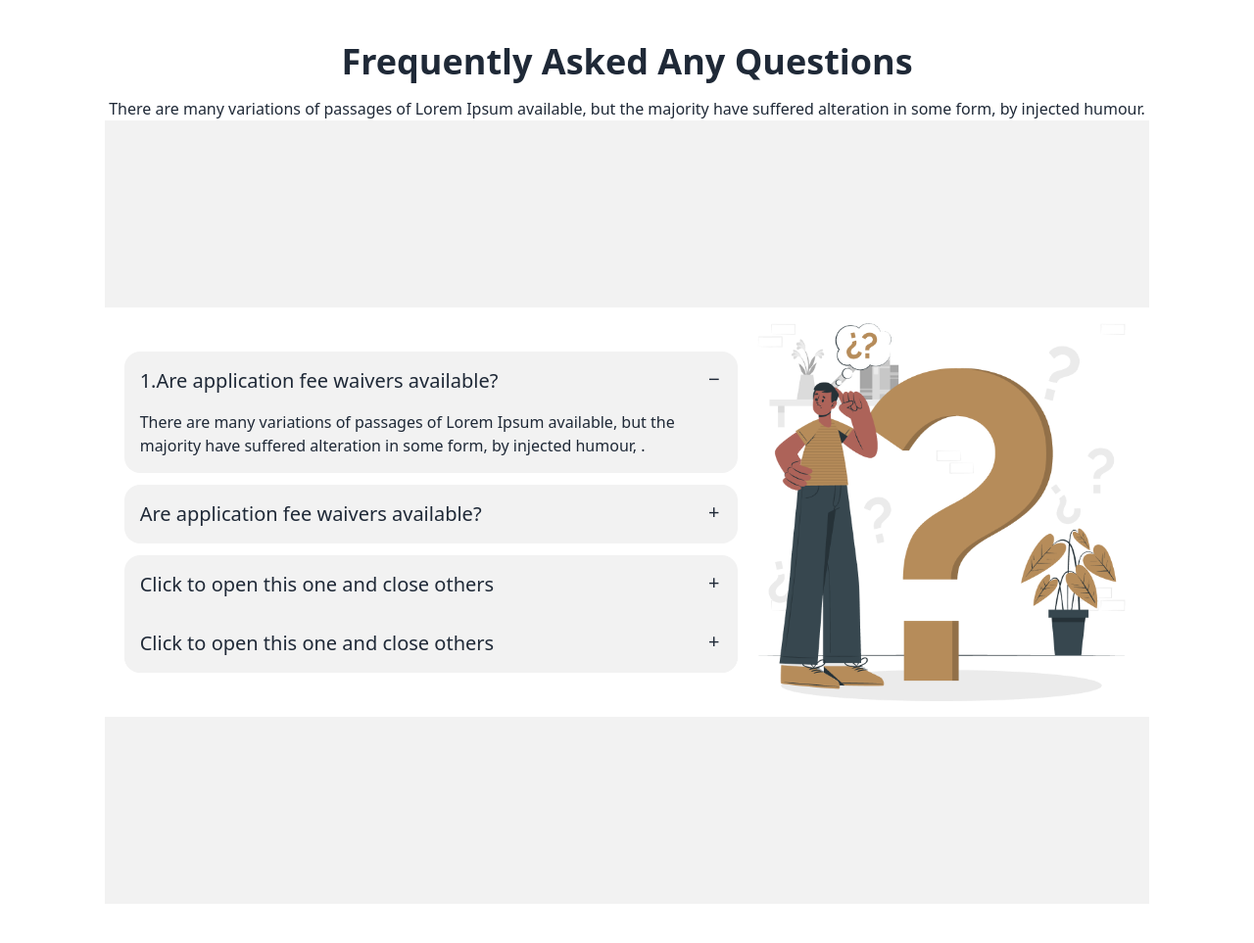
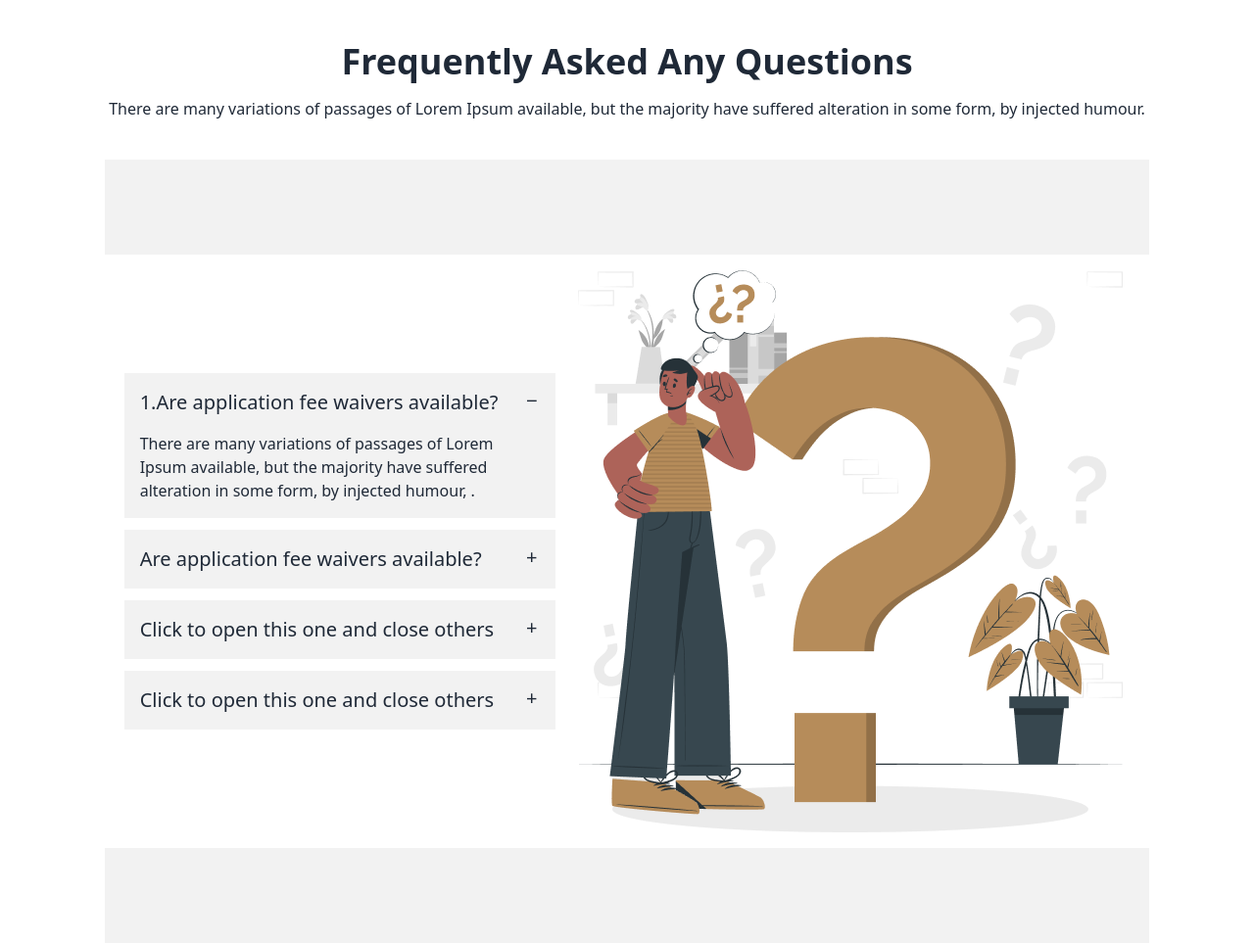
Before and after one commit to Shahin270/law-sites, a plain HTML site: page index.html in a window 1280 px wide. Shown: the part 2500-3463 px from the top of the page at 98% size. Before the commit the page ends 3423 px from the top, so only its background shows below. Drawn offline with nearby package versions, Linux system fonts and the light colour scheme.

Commit message:
added all

```diff
--- a/index.html
+++ b/index.html
@@ -313,33 +313,27 @@
 
         </section>
         <!-- Accordion and image  -->
-        <section class="w-10/12 mx-auto ">
+        <section class="w-10/12 mx-auto mt-10  ">
           <div class="hero bg-base-200 min-h-screen bg-none">
             <div class="hero-content flex-col lg:flex-row-reverse bg-white px-5">
               <img
                 src="images/faq.png"
-                class="max-w-sm  " />
-              <div class="space-y-3">
-                <div class="collapse collapse-plus bg-base-200">
+                class="w-11/12  " />
+              <div class="space-y-3 bg-white">
+                <div class="collapse collapse-plus bg-base-200 rounded-none">
                   <input type="radio" name="my-accordion-3" checked="checked" />
                   <div class="collapse-title text-xl font-medium">1.Are application fee waivers available?</div>
                   <div class="collapse-content">
                     <p>There are many variations of passages of Lorem Ipsum available, but the majority have suffered alteration in some form, by injected humour, . </p>
                   </div>
                 </div>
-                <div class="collapse collapse-plus bg-base-200">
+                <div class="collapse collapse-plus bg-base-200 rounded-none">
                   <input type="radio" name="my-accordion-3" />
                   <div class="collapse-title text-xl font-medium">Are application fee waivers available?</div>
                   <div class="collapse-content">
                     <p>hello</p>
                   </div>
                 </div>
-                <div class="collapse collapse-plus bg-base-200">
-                  <input type="radio" name="my-accordion-3" />
-                  <div class="collapse-title text-xl font-medium">Click to open this one and close others</div>
-                  <div class="collapse-content">
-                    <p>hello</p>
-                  </div>
                 <div class="collapse collapse-plus bg-base-200 rounded-none">
                   <input type="radio" name="my-accordion-3" />
                   <div class="collapse-title text-xl font-medium">Click to open this one and close others</div>
@@ -347,7 +341,14 @@
                     <p>hello</p>
                   </div>
 
+
                 </div>
+                <div class="collapse collapse-plus bg-base-200 rounded-none">
+                  <input type="radio" name="my-accordion-3" />
+                  <div class="collapse-title text-xl font-medium">Click to open this one and close others</div>
+                  <div class="collapse-content">
+                    <p>hello</p>
+                  </div>
               </div>
             </div>
           </div>
```
